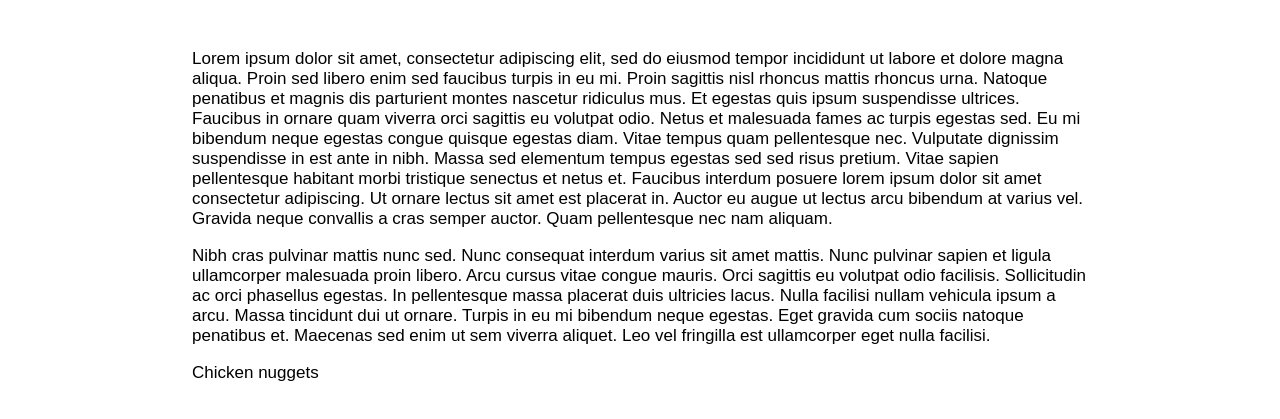
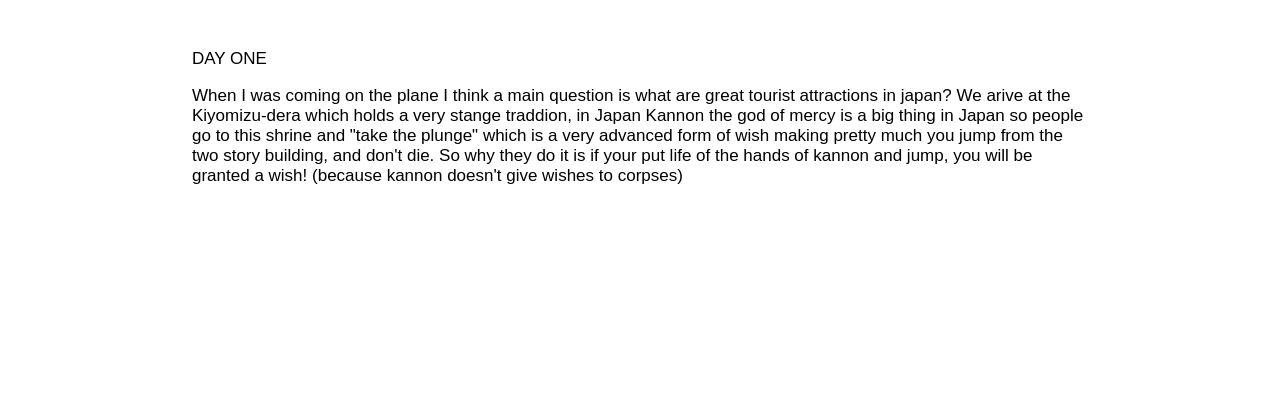
Before and after one commit to 77Z/japan, a plain HTML site: page index.html in a window 1280 px wide. Shown: the part 253-672 px from the top of the page. Drawn offline with Linux system fonts and the light colour scheme.

Commit message:
Update index.html

```diff
--- a/index.html
+++ b/index.html
@@ -95,14 +95,15 @@
 
 
         <p>
-                Lorem ipsum dolor sit amet, consectetur adipiscing elit, sed do eiusmod tempor incididunt ut labore et dolore magna aliqua. Proin sed libero enim sed faucibus turpis in eu mi. Proin sagittis nisl rhoncus mattis rhoncus urna. Natoque penatibus et magnis dis parturient montes nascetur ridiculus mus. Et egestas quis ipsum suspendisse ultrices. Faucibus in ornare quam viverra orci sagittis eu volutpat odio. Netus et malesuada fames ac turpis egestas sed. Eu mi bibendum neque egestas congue quisque egestas diam. Vitae tempus quam pellentesque nec. Vulputate dignissim suspendisse in est ante in nibh. Massa sed elementum tempus egestas sed sed risus pretium. Vitae sapien pellentesque habitant morbi tristique senectus et netus et. Faucibus interdum posuere lorem ipsum dolor sit amet consectetur adipiscing. Ut ornare lectus sit amet est placerat in. Auctor eu augue ut lectus arcu bibendum at varius vel. Gravida neque convallis a cras semper auctor. Quam pellentesque nec nam aliquam.
-        </p>
+          DAY ONE
         <p>
-                Nibh cras pulvinar mattis nunc sed. Nunc consequat interdum varius sit amet mattis. Nunc pulvinar sapien et ligula ullamcorper malesuada proin libero. Arcu cursus vitae congue mauris. Orci sagittis eu volutpat odio facilisis. Sollicitudin ac orci phasellus egestas. In pellentesque massa placerat duis ultricies lacus. Nulla facilisi nullam vehicula ipsum a arcu. Massa tincidunt dui ut ornare. Turpis in eu mi bibendum neque egestas. Eget gravida cum sociis natoque penatibus et. Maecenas sed enim ut sem viverra aliquet. Leo vel fringilla est ullamcorper eget nulla facilisi.
-        </p>
+          When I was coming on the plane I think a main question is what are great tourist attractions in japan? We arive at the Kiyomizu-dera which holds a very stange traddion,
+            in Japan Kannon the god of mercy is a big thing in Japan so people go to this shrine and "take the plunge" which is a very advanced form of wish making pretty much you jump from the
+            two story building, and don't die. So why they do it is if your put life of the hands of kannon and jump, you will be granted a wish! (because kannon doesn't give wishes to corpses)
+
 
         <p>
-           Chicken nuggets
+
         </p>
     </div>
 </body>
```
